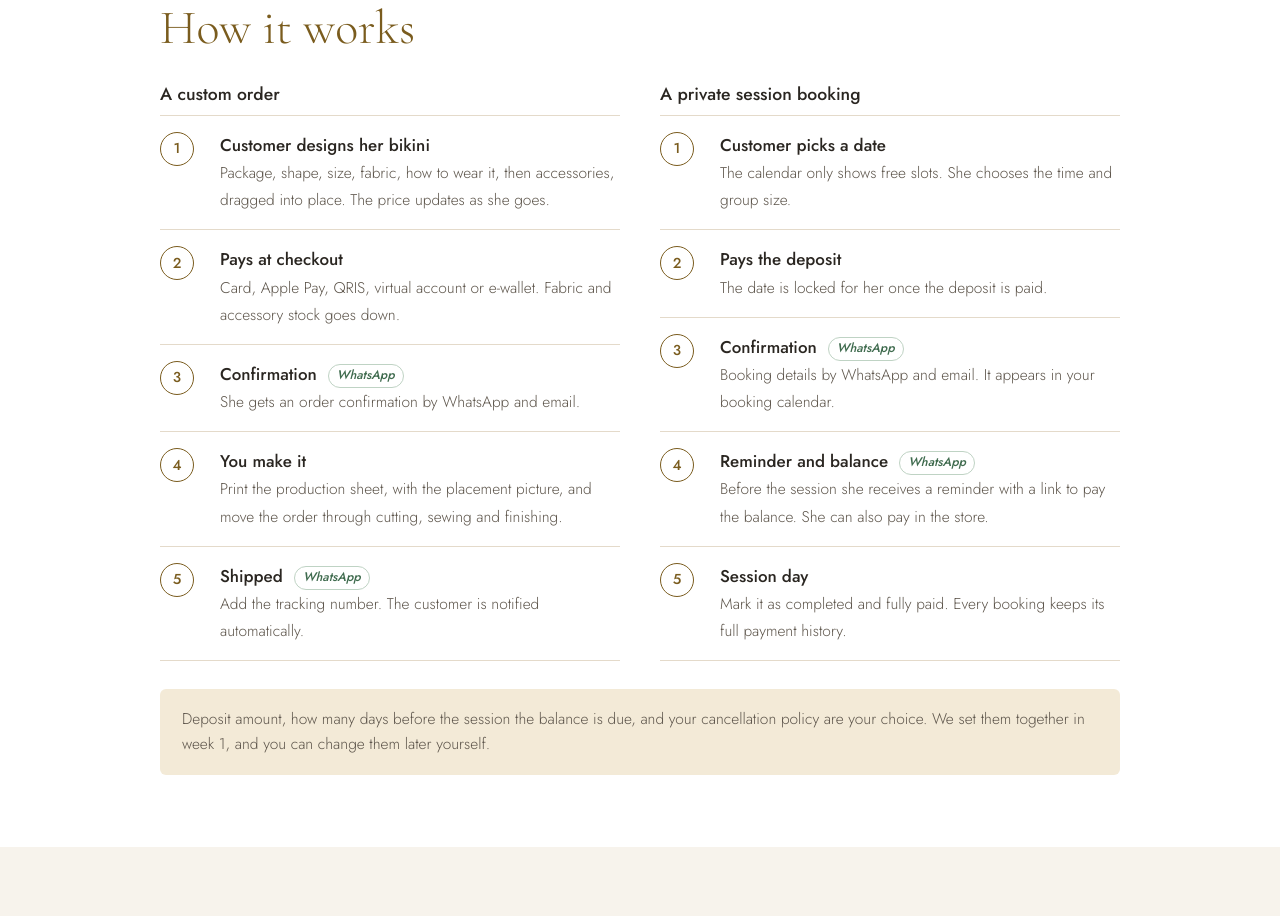
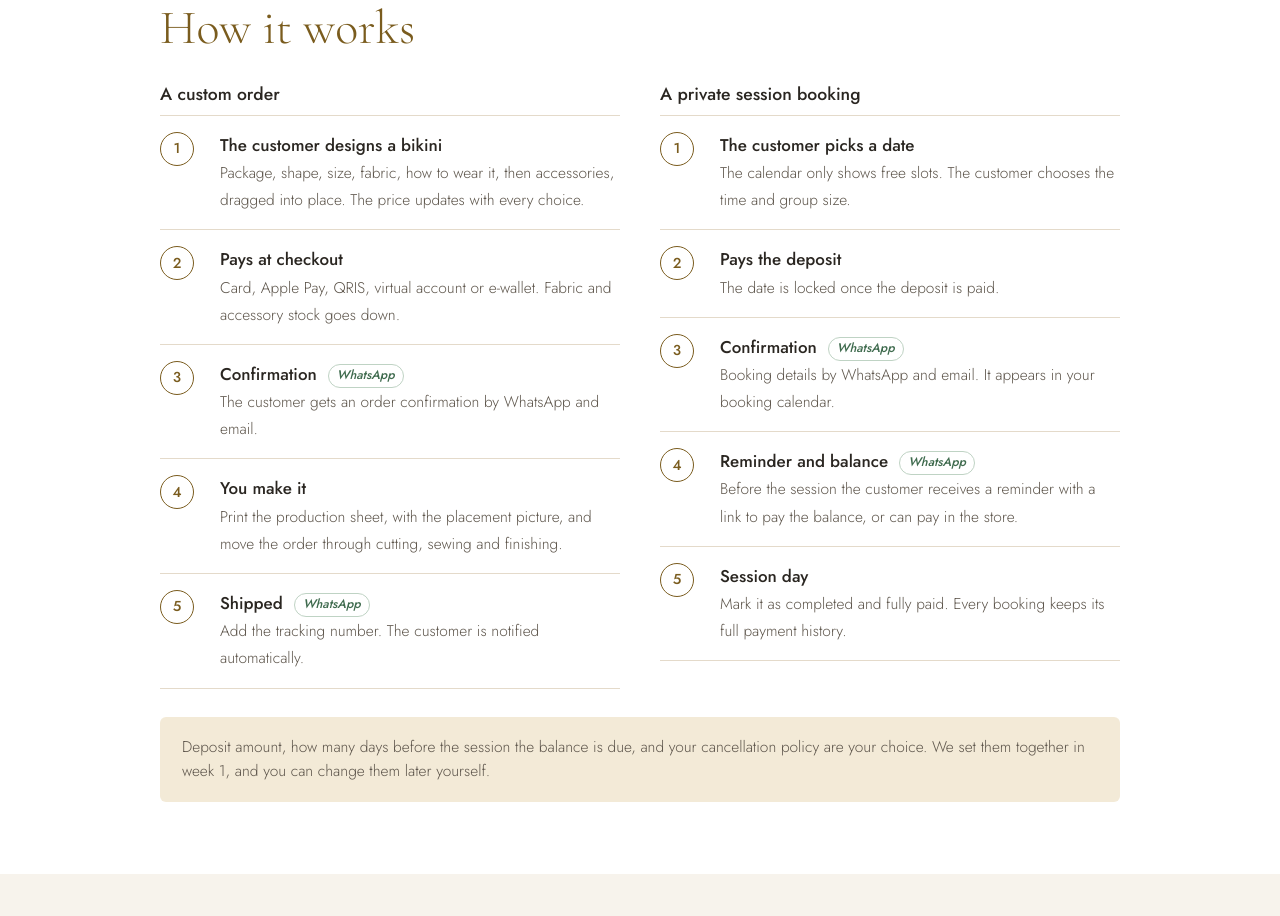
Before and after one commit to arnoldtherigan15/suncall.swim, a plain HTML site: page proposal/index.html in a window 1280 px wide. Shown: the part 1938-2854 px from the top of the page. Drawn offline with Linux system fonts and the light colour scheme.

Commit message:
Proposal: refer to buyers as 'the customer', not 'she'
Co-Authored-By: Claude Opus 5.5 <noreply@anthropic.com>

```diff
--- a/proposal/index.html
+++ b/proposal/index.html
@@ -199,9 +199,9 @@ footer { padding-block: 40px 56px; font-size: .85rem; color: var(--muted); borde
       <div>
         <h3>A custom order</h3>
         <ol class="flow">
-          <li><div><b>Customer designs her bikini</b><span>Package, shape, size, fabric, how to wear it, then accessories, dragged into place. The price updates as she goes.</span></div></li>
+          <li><div><b>The customer designs a bikini</b><span>Package, shape, size, fabric, how to wear it, then accessories, dragged into place. The price updates with every choice.</span></div></li>
           <li><div><b>Pays at checkout</b><span>Card, Apple Pay, QRIS, virtual account or e-wallet. Fabric and accessory stock goes down.</span></div></li>
-          <li><div><b>Confirmation <i class="wa">WhatsApp</i></b><span>She gets an order confirmation by WhatsApp and email.</span></div></li>
+          <li><div><b>Confirmation <i class="wa">WhatsApp</i></b><span>The customer gets an order confirmation by WhatsApp and email.</span></div></li>
           <li><div><b>You make it</b><span>Print the production sheet, with the placement picture, and move the order through cutting, sewing and finishing.</span></div></li>
           <li><div><b>Shipped <i class="wa">WhatsApp</i></b><span>Add the tracking number. The customer is notified automatically.</span></div></li>
         </ol>
@@ -209,10 +209,10 @@ footer { padding-block: 40px 56px; font-size: .85rem; color: var(--muted); borde
       <div>
         <h3>A private session booking</h3>
         <ol class="flow">
-          <li><div><b>Customer picks a date</b><span>The calendar only shows free slots. She chooses the time and group size.</span></div></li>
-          <li><div><b>Pays the deposit</b><span>The date is locked for her once the deposit is paid.</span></div></li>
+          <li><div><b>The customer picks a date</b><span>The calendar only shows free slots. The customer chooses the time and group size.</span></div></li>
+          <li><div><b>Pays the deposit</b><span>The date is locked once the deposit is paid.</span></div></li>
           <li><div><b>Confirmation <i class="wa">WhatsApp</i></b><span>Booking details by WhatsApp and email. It appears in your booking calendar.</span></div></li>
-          <li><div><b>Reminder and balance <i class="wa">WhatsApp</i></b><span>Before the session she receives a reminder with a link to pay the balance. She can also pay in the store.</span></div></li>
+          <li><div><b>Reminder and balance <i class="wa">WhatsApp</i></b><span>Before the session the customer receives a reminder with a link to pay the balance, or can pay in the store.</span></div></li>
           <li><div><b>Session day</b><span>Mark it as completed and fully paid. Every booking keeps its full payment history.</span></div></li>
         </ol>
       </div>
```
Also changed, not shown: proposal/proposal.html (+5 -5 lines).
